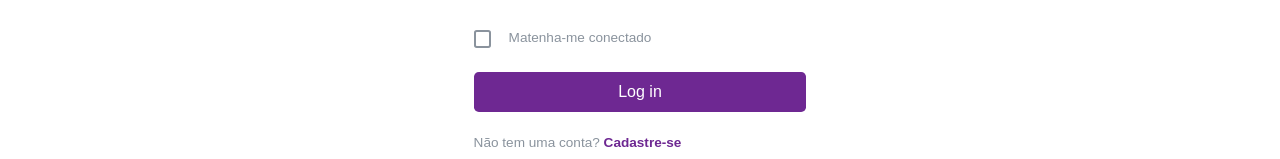
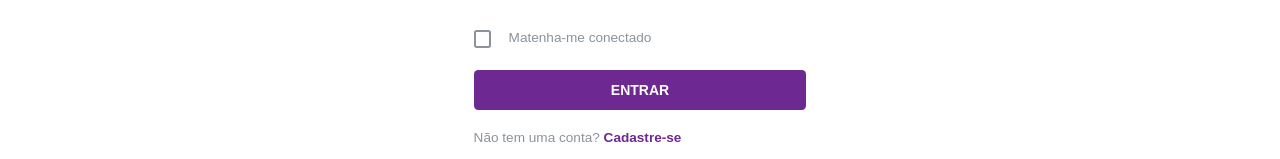
Before and after one commit to raphaelgibson/tmj, a React (Create React App) app: page /login in a window 1280 px wide. Shown: the part 548-707 px from the top of the page. Built offline with nearby package versions, Linux system fonts and the light colour scheme.

Commit message:
Pequenos ajustes.

```diff
--- a/src/pages/Donation/index.tsx
+++ b/src/pages/Donation/index.tsx
@@ -7,7 +7,6 @@ import api from '../../services/api'
 import './styles.scss'
 
 export default() => {
-
     const handleSubmit = async (event: FormEvent<HTMLFormElement>) => {
         event.preventDefault()
 
@@ -15,7 +14,6 @@ export default() => {
         const body = { mensagem: `Obrigado pela sua doação! Agora, para continuar acompanhando o resultado das suas doações, acesse esse link: ${link}.` }
 
         try {
-
             await api.post('/zenvia/viaWhats', body);
 
             Swal.fire({
@@ -42,6 +40,7 @@ export default() => {
                 <button><MdCreditCard /></button>
                 <button>PayPal</button>
             </section>
+
             <section>
                 <form onSubmit={handleSubmit} className="col-2">
                     <section className="ong">
@@ -107,7 +106,7 @@ export default() => {
                             <input type="text" name="" id=""/>
                         </div>
 
-                        <button type="submit" className="purple-button" title="Clique para doar" style={{marginTop: '1.9em', marginLeft: '0', width: '100%'}}>doar</button>
+                        <button type="submit" className="purple-button" title="Clique para doar">doar</button>
                     </section>
                 </form>
             </section>
--- a/src/pages/Donation/styles.scss
+++ b/src/pages/Donation/styles.scss
@@ -111,6 +111,9 @@
 
         .purple-button {
             cursor: pointer;
+            margin-top: 1.9em;
+            margin-left: 0;
+            width: 100%;
         }
     }
 }
--- a/src/pages/Login/index.tsx
+++ b/src/pages/Login/index.tsx
@@ -50,7 +50,9 @@ export default() => {
 					</div>
 				</div>
 
-				<button> Log in </button>
+				<button type="button" className="purple-button">
+                    <Link to="/ongs">entrar</Link>
+                </button>
 
 			</form>
 
--- a/src/pages/Register/index.tsx
+++ b/src/pages/Register/index.tsx
@@ -78,7 +78,9 @@ export default() => {
 					</div>
 					: <></> }
 
-				<button> Cadastre-se </button>
+                <button type="button" className="purple-button">
+                    <Link to={checked ? "/ong" : "/ongs"}>cadastrar</Link>
+                </button>
 			</form>
 
 			<span id="login" > Já tem uma conta? <Link to="/login" >Log-in</Link> </span>
--- a/src/routes.tsx
+++ b/src/routes.tsx
@@ -9,7 +9,6 @@ import OngChange from './pages/OngChange'
 import Register from './pages/Register/'
 import Login from './pages/Login/'
 import Donation from './pages/Donation/'
-import PostAPI from './pages/PostAPI/'
 import TimeLine from './pages/TimeLine/'
 
 import './index.scss'
@@ -25,7 +24,6 @@ const App = () => {
 				<Route path='/register' component={ Register } />
 				<Route path='/login' component={ Login } />
 				<Route path='/donation' component={ Donation } />
-				<Route path='/postapi' component={ PostAPI } />
 				<Route path='/timeline' component={ TimeLine } />
 				<Route path='*' component={ Homepage } />
 			</Switch>
```
Also changed, not shown: src/pages/OngDetail/index.tsx (indentation only).
